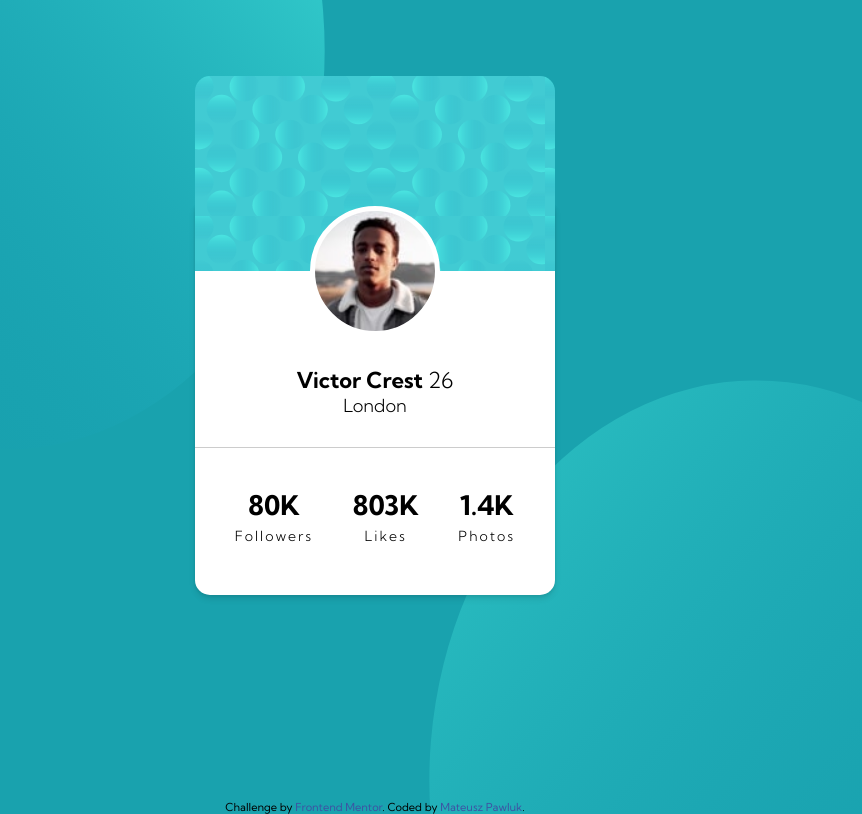
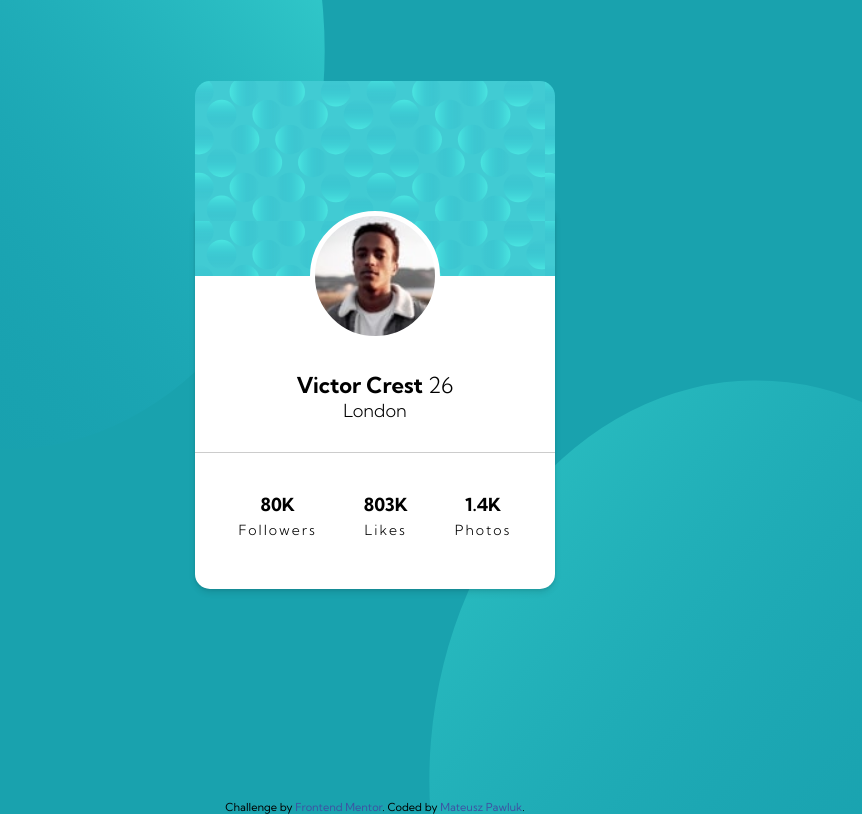
Before and after one commit to MatPawluk/profile-card-component-main, a plain HTML site: page index.html in a window 1280 px wide. Shown: the whole page, without its empty margins (265-1127 px from the left). Drawn offline with Linux system fonts and the light colour scheme.

Commit message:
font size add footer

```diff
--- a/index.html
+++ b/index.html
@@ -57,11 +57,13 @@
         </div>
       </div>
     </main>
+    <footer>
       <div class="attribution">
         Challenge by
         <a href="https://www.frontendmentor.io?ref=challenge" target="_blank"
           >Frontend Mentor</a
         >. Coded by <a href="#">Mateusz Pawluk</a>.
       </div>
+    </footer>
   </body>
 </html>
--- a/style.scss
+++ b/style.scss
@@ -90,6 +90,9 @@ main {
       text-align: center;
 
       &-content {
+        h2 {
+          font-size: 18px;
+        }
         p {
           font-size: 14px;
           font-weight: 300;
```
Also changed, not shown: style.css, 1 other file. Lines whose indentation alone changed are shown as unchanged.
